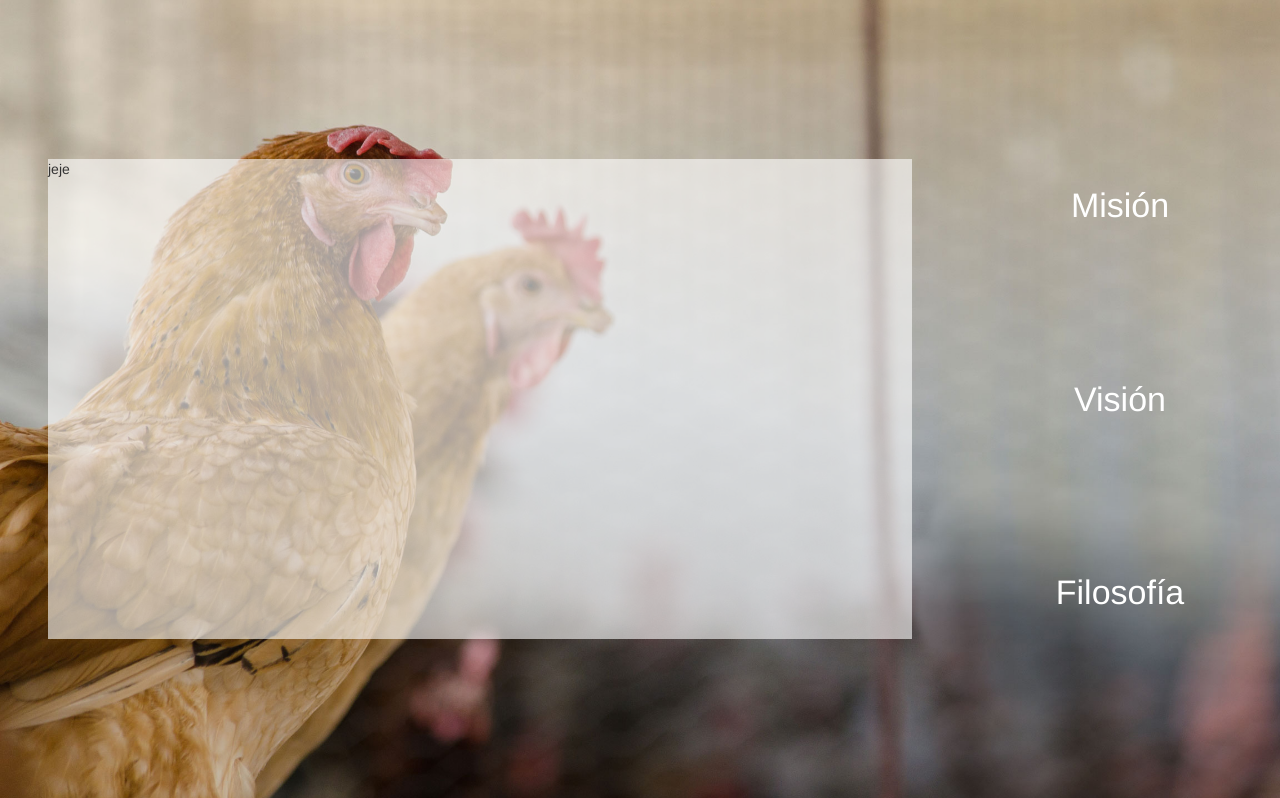
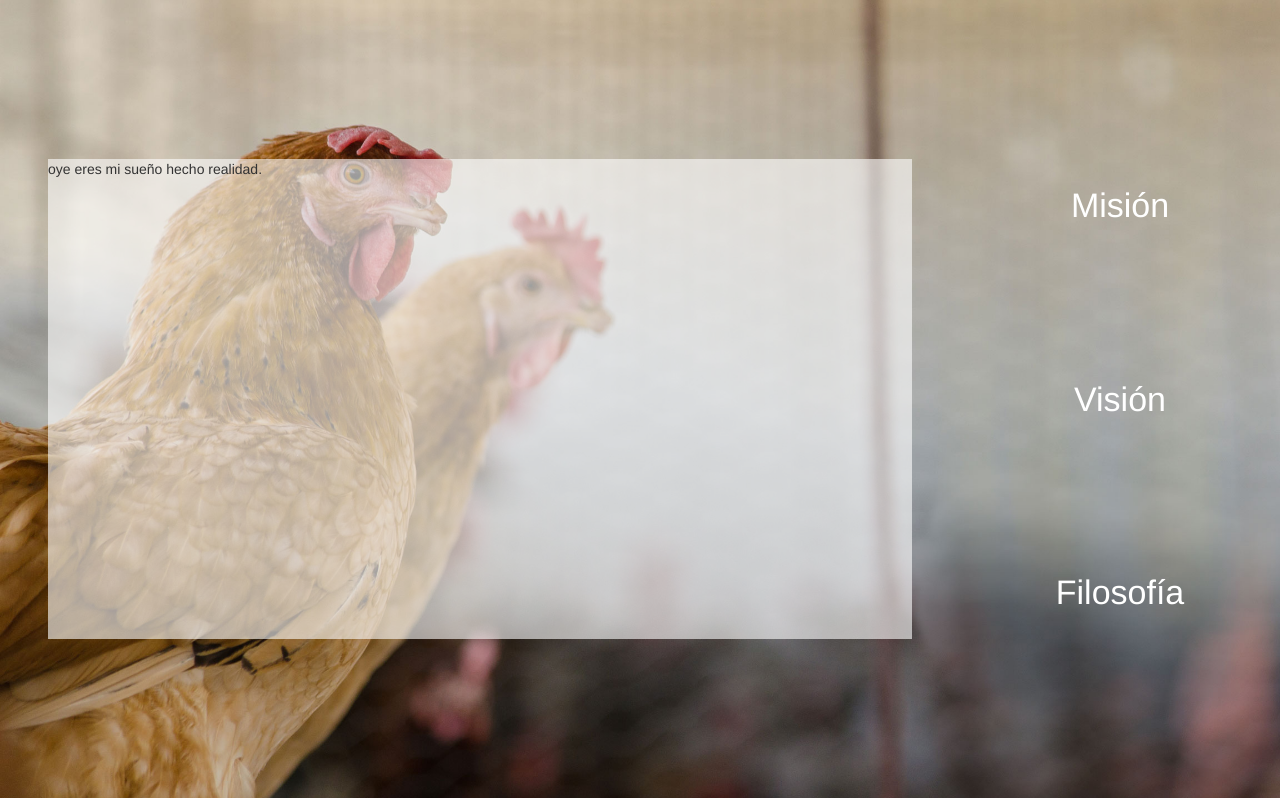
Before and after one commit to gueros/PollitosDeOaxaca, a PHP site: page / in a window 1280 px wide. Shown: the part 2401-3199 px from the top of the page. Run offline with PHP 8.4, Linux system fonts and the light colour scheme.

Commit message:
Prueba1232

```diff
--- a/index.php
+++ b/index.php
@@ -61,7 +61,7 @@
                             <div class="row">
                                 <div class="col-sm-9">
                                     <div class="texto-mision">
-                                        <p>jeje</p>
+                                        <p>oye eres mi sue&ntilde;o hecho realidad.</p>
                                     </div>
                                 </div>
                                 <div class="col-sm-3">
```
